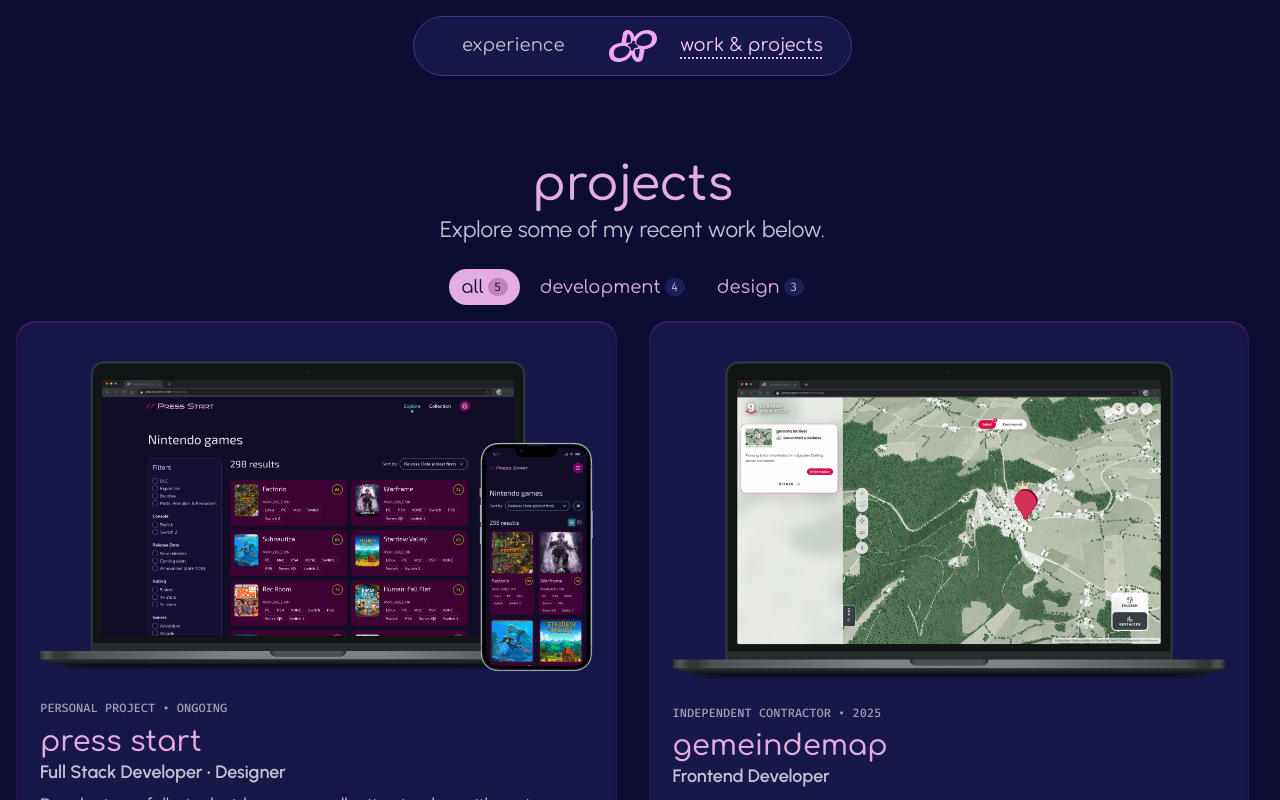
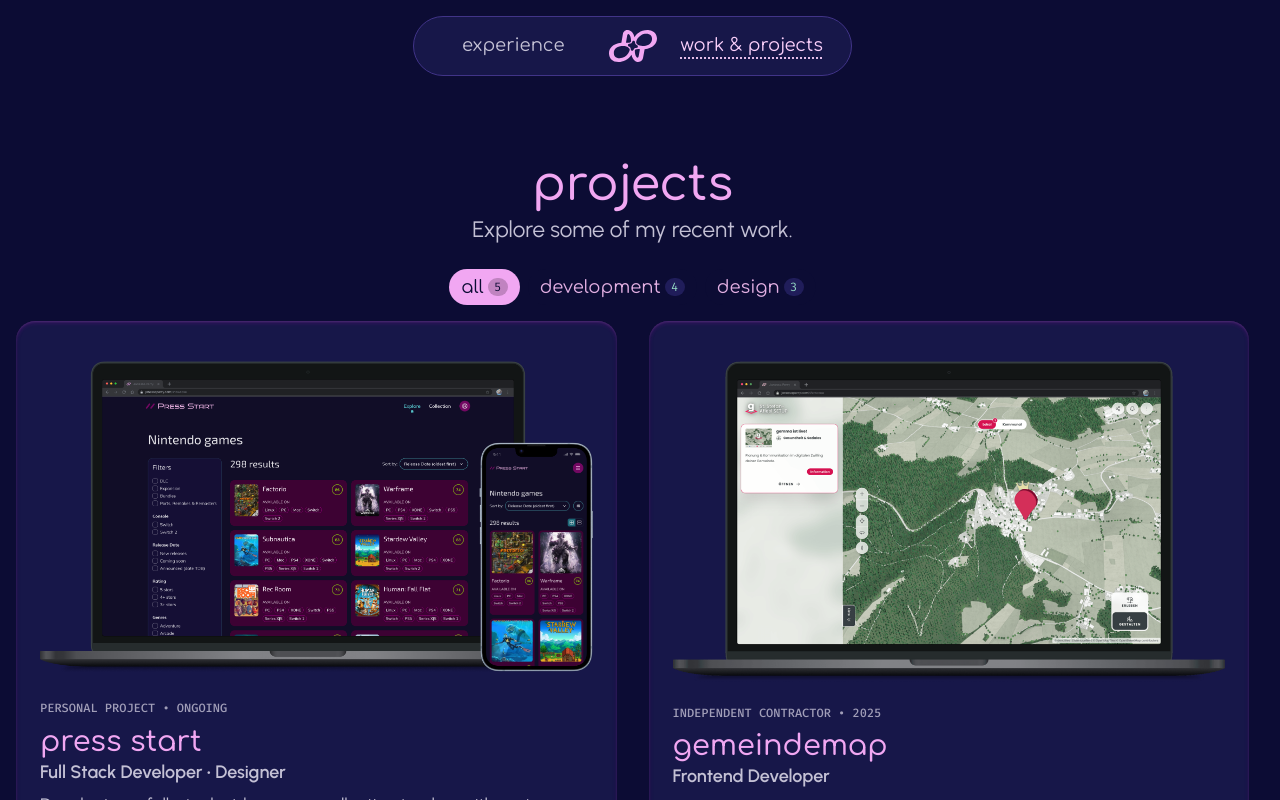
Before and after one commit to janessaperry/portfolio-vue, a Vue app: page /projects in a window 1280 px wide. Shown: the top 800 px of the page. Built offline with nearby package versions, Linux system fonts and the light colour scheme.

Commit message:
refactor styling and content: update sub-title text for conciseness, adjust fuchsia color variables for improved consistency, and refine button hover styles

```diff
--- a/src/assets/base.css
+++ b/src/assets/base.css
@@ -36,7 +36,7 @@
   --jp-c-blue-neon: #009DFF;
 
   --jp-c-fuchsia-50: #FACFFA;
-  --jp-c-fuchsia-100: #E3ADE3;
+  --jp-c-fuchsia-100: #E2AFE2;
   --jp-c-fuchsia-300: #F1A7F2;
   --jp-c-fuchsia-500: #911791;
   --jp-c-fuchsia-700: #59185A;
@@ -53,7 +53,7 @@
 :root {
   --jp-background: var(--jp-c-blue-700);
 
-  --jp-surface-light: var(--jp-c-fuchsia-100);
+  --jp-surface-light: var(--jp-c-fuchsia-300);
   --jp-surface-light-muted: var(--jp-c-fuchsia-muted);
   --jp-surface-dark: var(--jp-c-blue-500);
   --jp-surface-dark-muted: var(--jp-c-blue-300);
@@ -61,7 +61,7 @@
 
   --jp-border: var(--jp-c-blue-100);
 
-  --jp-heading: var(--jp-c-fuchsia-100);
+  --jp-heading: var(--jp-c-fuchsia-300);
   --jp-heading-subtle: var(--jp-c-fuchsia-500);
 
   --jp-text: var(--jp-c-blue-50);
--- a/src/views/ExperienceView.vue
+++ b/src/views/ExperienceView.vue
@@ -64,7 +64,7 @@
 <template>
   <section class="title-wrapper">
     <h1 class="page-title">My Experience</h1>
-    <p class="sub-title">Check out my career journey below.</p>
+    <p class="sub-title">Check out my career journey.</p>
   </section>
 
   <div class="experience-layout">
--- a/src/views/ProjectsView.vue
+++ b/src/views/ProjectsView.vue
@@ -27,7 +27,7 @@
 <template>
   <section class="title-wrapper">
     <h1 class="page-title">Projects</h1>
-    <p class="sub-title">Explore some of my recent work below.</p>
+    <p class="sub-title">Explore some of my recent work.</p>
   </section>
 
   <section>
@@ -91,11 +91,13 @@
   font-family: var(--jp-font-heading), sans-serif;
   text-transform: lowercase;
   padding: 0.5rem 0.75rem;
-  transition: color var(--jp-duration-slow), background-color var(--jp-duration-slow);
+  transition:
+    color var(--jp-duration-slow),
+    background-color var(--jp-duration-slow);
 
   &:hover {
-    background-color: var(--jp-surface-light-muted);
-    color: var(--jp-text-on-light)
+    background-color: var(--jp-surface-light);
+    color: var(--jp-text-on-light);
   }
 
   &[aria-pressed='true'] {
@@ -116,6 +118,7 @@
   background-color: var(--jp-surface-dark-muted);
   color: var(--jp-text-accent);
 
+
   [aria-pressed='true'] & {
     background-color: var(--jp-surface-light-muted);
     color: var(--jp-text-on-light);
```
